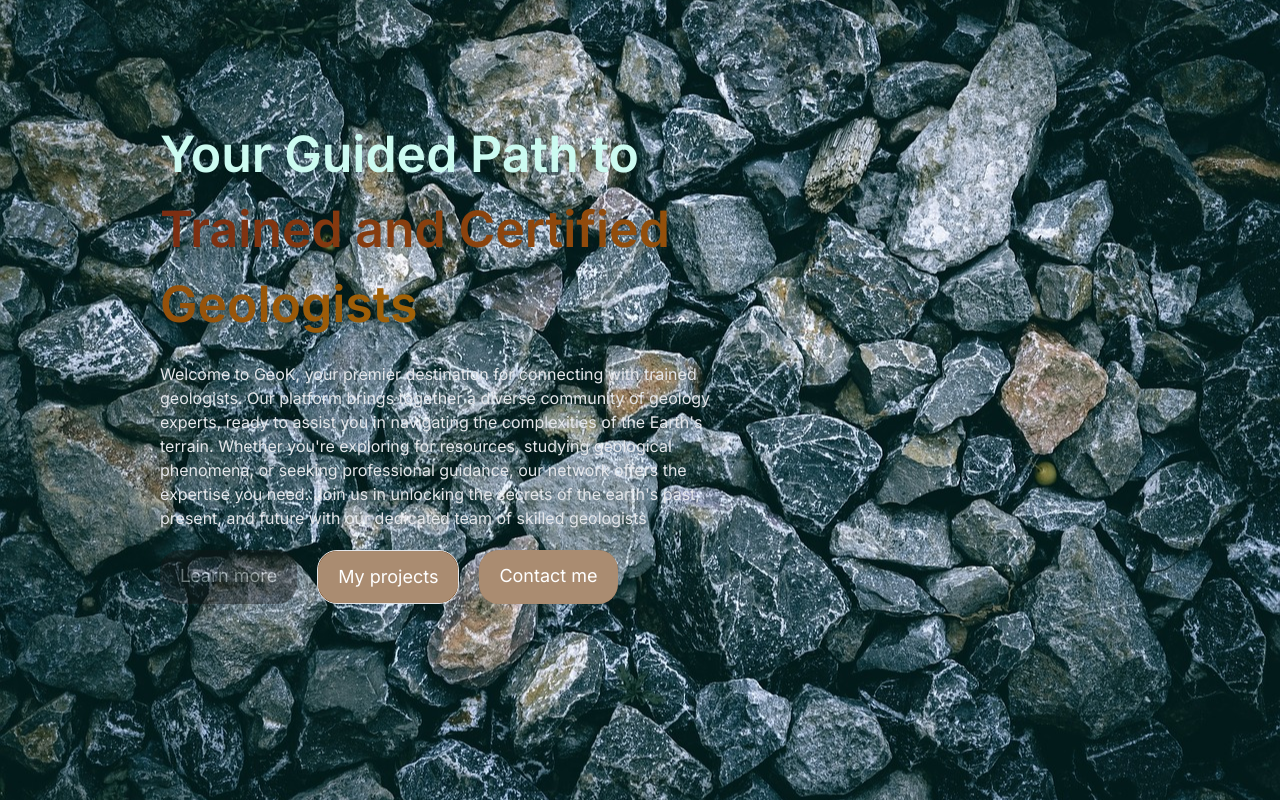
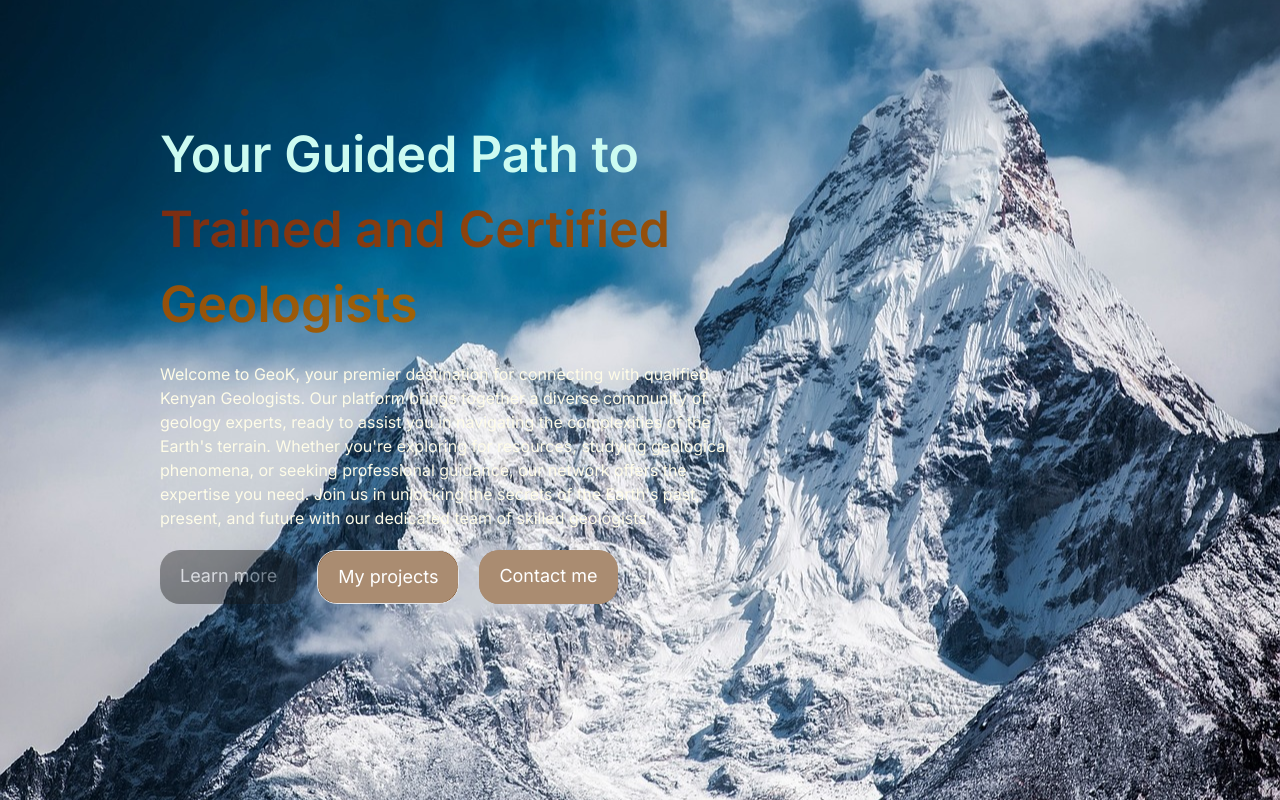
Before and after one commit to nja93/GeoK, a Next.js app: page / in a window 1280 px wide. Built offline with nearby package versions, Linux system fonts and the light colour scheme.

Commit message:
changed background image and added bio

```diff
--- a/app/page.tsx
+++ b/app/page.tsx
@@ -4,7 +4,7 @@ import Link from "next/link";
 export default function Home() {
   return (
     <main className = "w-screen h-screen relative">
-     <div className="flex items-center w-full h-full bg-cover bg-center bg-opacity-60 pulse 2s cubic-bezier(0.4, 0, 0.6, 1) infinite" style={{backgroundImage: "url(/basalts.jpg)"}}>
+     <div className="flex items-center w-full h-full bg-cover bg-center bg-opacity-60 pulse 2s cubic-bezier(0.4, 0, 0.6, 1) infinite" style={{backgroundImage: "url(/snowcap.jpg)"}}>
         <div className="pl-20 md:pl-40 pb-56 md:pb-20 flex flex-col gap-5 z-[10] max-w-[750px]">
           <h1 className="text-[50px] text-teal-100 font-semibold">
            Your Guided Path to
@@ -13,8 +13,8 @@ export default function Home() {
               Trained and Certified Geologists
             </span>
           </h1>
-            <p className="text-gray-200 hidden md:block">
-            Welcome to GeoK, your premier destination for connecting with trained geologists. Our platform brings together a diverse community of geology experts, ready to assist you in navigating the complexities of the Earth's terrain. Whether you're exploring for resources, studying geological phenomena, or seeking professional guidance, our network offers the expertise you need. Join us in unlocking the secrets of the earth's past, present, and future with our dedicated team of skilled geologists
+            <p className="text-yellow-50  hidden md:block">
+            Welcome to GeoK, your premier destination for connecting with qualified Kenyan Geologists. Our platform brings together a diverse community of geology experts, ready to assist you in navigating the complexities of the Earth's terrain. Whether you're exploring for resources, studying geological phenomena, or seeking professional guidance, our network offers the expertise you need. Join us in unlocking the secrets of the Earth's past, present, and future with our dedicated team of skilled geologists
             </p>
             <div className="flex-col md:flex-row hidden md:flex gap-5">
               <Link href="/my-skills"
```
Also changed, not shown: public/snowcap.jpg (added).
